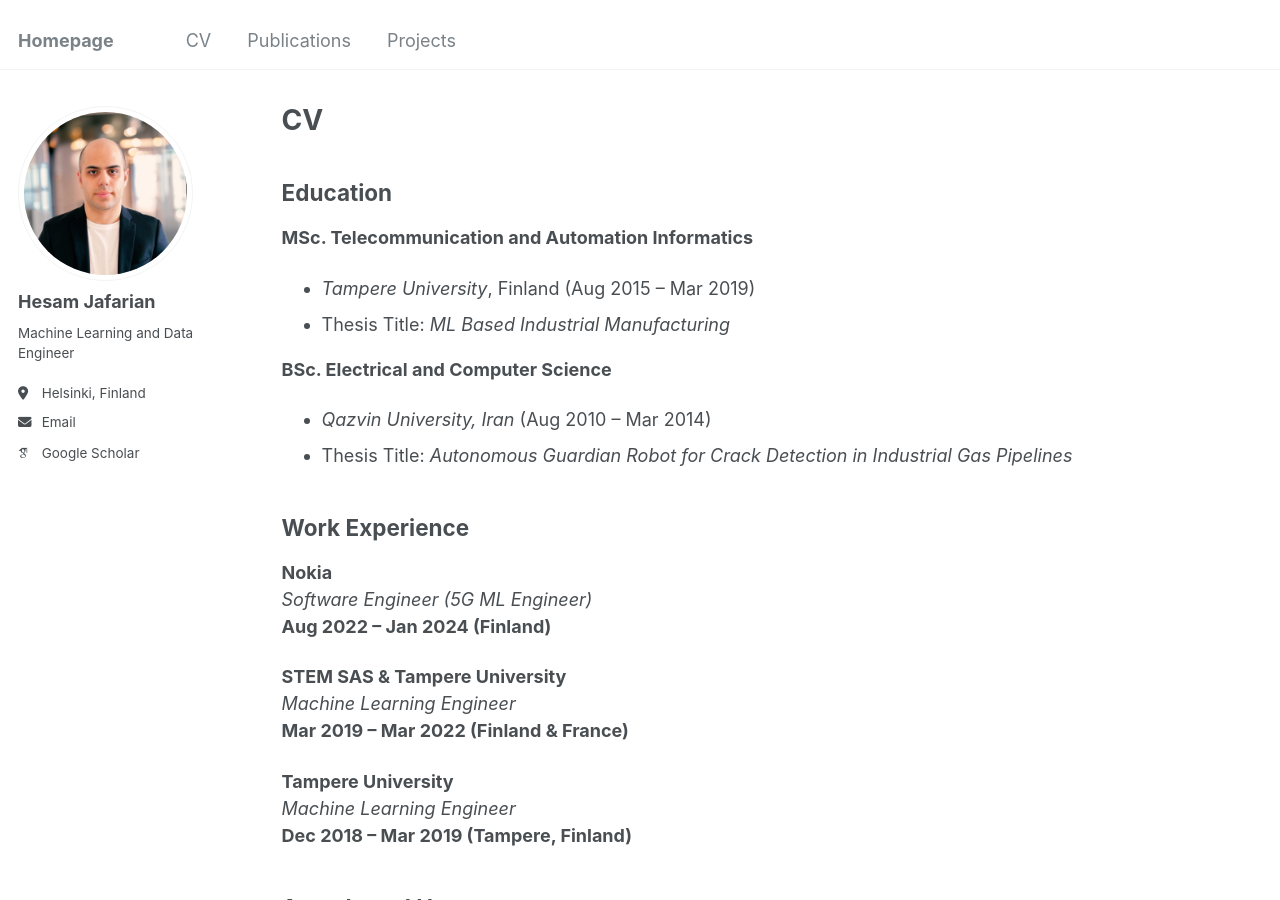
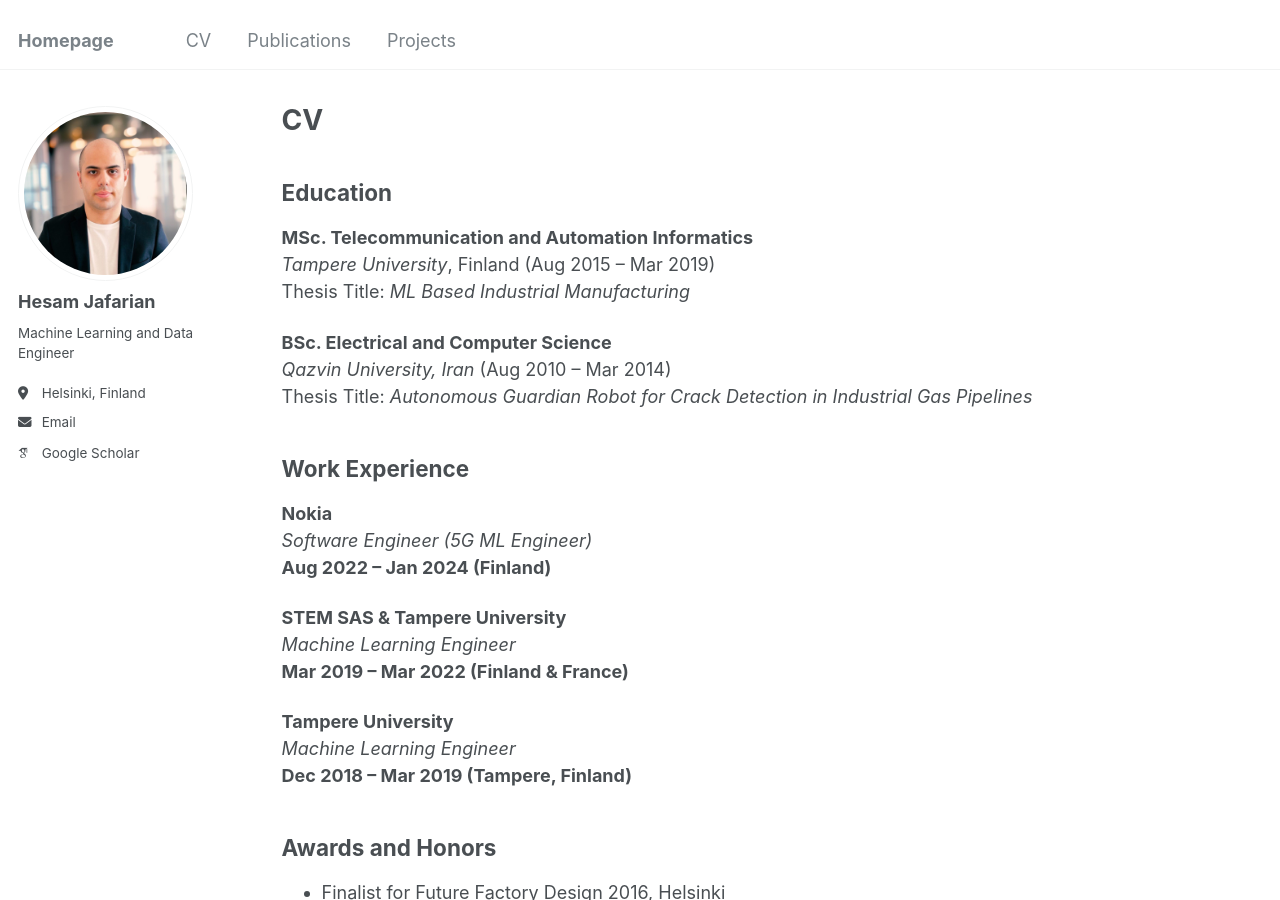
Before and after one commit to hesamjafarian/hesamjafarian.github.io, a Jekyll site: the page built from _pages/cv.md, in a window 1280 px wide and 900 px high. Built offline with Jekyll 4.4.1, drawn with Linux system fonts in a browser that asks for light colours; some web fonts are replaced.

Commit message:
Update cv.md

```diff
--- a/_pages/cv.md
+++ b/_pages/cv.md
@@ -11,12 +11,12 @@ redirect_from:
 
 ## Education
 **MSc. Telecommunication and Automation Informatics**
-- *Tampere University*, Finland (Aug 2015 – Mar 2019)
-- Thesis Title: *ML Based Industrial Manufacturing*
+*Tampere University*, Finland (Aug 2015 – Mar 2019)
+Thesis Title: *ML Based Industrial Manufacturing*
 
 **BSc. Electrical and Computer Science**
-- *Qazvin University, Iran*  (Aug 2010 – Mar 2014)
--  Thesis Title: *Autonomous Guardian Robot for Crack Detection in Industrial Gas Pipelines*
+*Qazvin University, Iran*  (Aug 2010 – Mar 2014)
+Thesis Title: *Autonomous Guardian Robot for Crack Detection in Industrial Gas Pipelines*
 
 ## Work Experience
 **Nokia**
```
